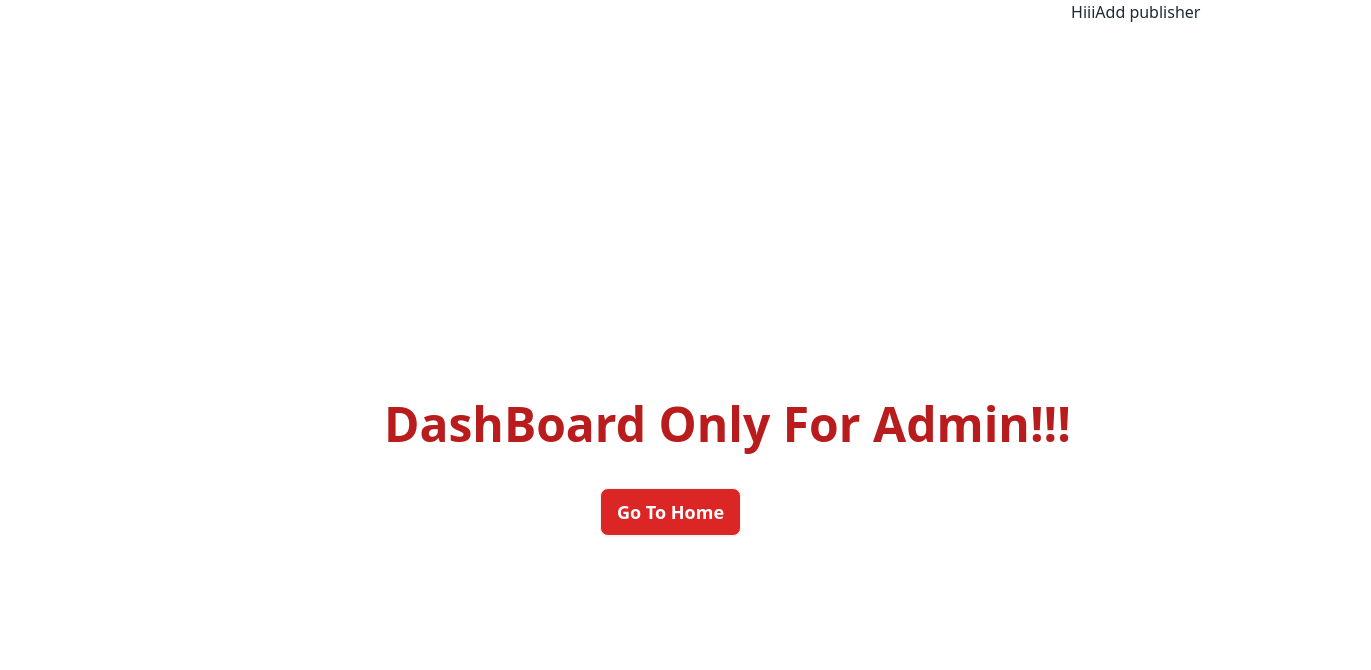
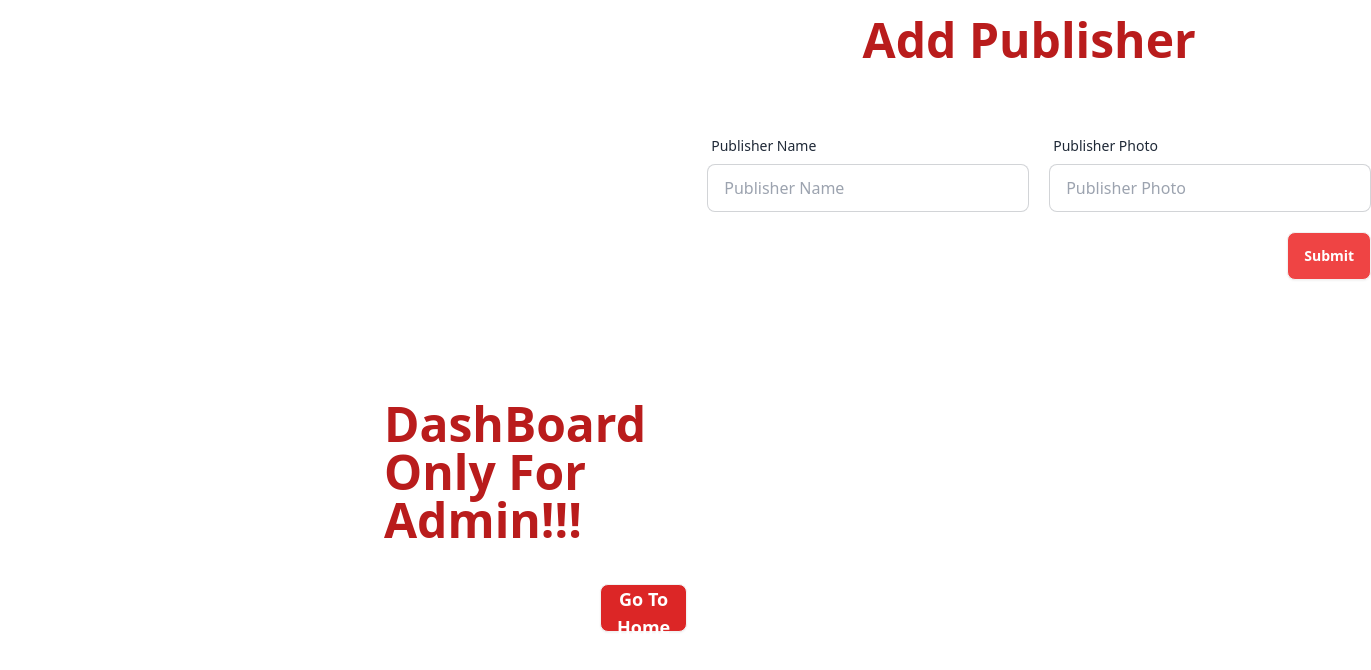
Before and after one commit to mdmasharafilhossain/newspaper-website, a React (Vite) app: page /dashboard/addPublisher in a window 1280 px wide. Shown: the top 670 px of the page, 1371 px wide, since content can reach past the window. Built offline with nearby package versions, Linux system fonts and the light colour scheme; no server answers.

Commit message:
Publisher name and image added

```diff
--- a/src/Components/DashBoard/AddPublisher/AddPublisher.jsx
+++ b/src/Components/DashBoard/AddPublisher/AddPublisher.jsx
@@ -1,9 +1,84 @@
+import { useQuery } from "@tanstack/react-query";
+import UseAxiosSecure from "../../Hooks/UseAxiosSecure/UseAxiosSecure";
+import Swal from "sweetalert2";
 
 
 const AddPublisher = () => {
+    const axiosSecure = UseAxiosSecure();
+    const { data: publisher = [] } = useQuery({
+        queryKey: ['publisher'],
+
+        queryFn: async () => {
+            const res = await axiosSecure.get('/publisher');
+            return res.data;
+
+        }
+
+    })
+
+    const handleAddPublisher = e =>{
+        e.preventDefault();
+        const form = e.target;
+        const name = form.name.value;
+        const photo = form.photo.value;
+
+        const PublisherInfo = {
+            name,
+            photo
+        }
+        console.log(PublisherInfo);
+        axiosSecure.post('/publisher',PublisherInfo)
+        .then(res=>{
+            console.log(res.data)
+            if(res.data.insertedId){
+            Swal.fire({
+                position: "top-end",
+                icon: "success",
+                title: "Publisher Added Successfully",
+                showConfirmButton: false,
+                timer: 1500
+              });
+        }}
+
+
+
+
+
+            )
+
+    }
+
     return (
         <div>
-            <h1>Add publisher</h1>
+            <h1 className="text-5xl text-red-700 border-red-400 text-center font-bold  mb-12 py-4">Add Publisher </h1>
+
+
+            <div>
+                <form onSubmit={handleAddPublisher}>
+
+                <div className="flex gap-5 ml-5">
+                <div className="form-control w-3/4 md:w-1/2">
+                            <label className="label">
+                                <span className="label-text">Publisher Name</span>
+                            </label>
+                            <label className="input-group">
+
+                                <input type="text" placeholder="Publisher Name" name="name" className="input input-bordered w-full" />
+                            </label>
+                        </div>
+                <div className="form-control w-3/4 md:w-1/2">
+                            <label className="label">
+                                <span className="label-text">Publisher Photo</span>
+                            </label>
+                            <label className="input-group">
+
+                                <input type="text" placeholder="Publisher Photo" name="photo" className="input input-bordered w-full" />
+                            </label>
+                        </div>
+                </div>
+                <button className="btn bg-red-500 text-white mt-5 ml-[600px]">Submit</button>
+                </form>
+            </div>
         </div>
     );
 };
--- a/src/Components/DashBoard/DashBoard.jsx
+++ b/src/Components/DashBoard/DashBoard.jsx
@@ -39,7 +39,7 @@ const DashBoard = () => {
                  </>
             }
             <div>
-            Hiii
+
            </div>
            <div className="flex-1">
            <Outlet></Outlet>
--- a/src/Components/Home/Navbar/MyArticle/MyArticleTable/MyArticleTable.jsx
+++ b/src/Components/Home/Navbar/MyArticle/MyArticleTable/MyArticleTable.jsx
@@ -34,14 +34,14 @@ const MyArticleTable = ({user,index,refetch}) => {
           });
     }
 
-    const hadndleUpdate = ({e,user}) =>{
+    const hadndleUpdate = (e) =>{
         e.preventDefault();
         const form = e.target;
         const title = form.title.value;
 
         const UpdateProducts = {title}
         console.log(UpdateProducts);
-        axiosSucure.put(`/article/add/${_id}`,UpdateProducts)
+        axiosSucure.put(`/article/add/${user._id}`,UpdateProducts)
           .then(res=>{
             console.log(res.data);
             if(res.data.modifiedCount > 0){
@@ -101,7 +101,7 @@ const MyArticleTable = ({user,index,refetch}) => {
                             <div className="modal-action">
                                 <form method="dialog">
                                     {/* if there is a button in form, it will close the modal */}
-                                    <button onClick={()=>hadndleUpdate(user)}
+                                    <button onSubmit={hadndleUpdate}
                                      className="btn">Update</button>
                                 </form>
                             </div>
```
